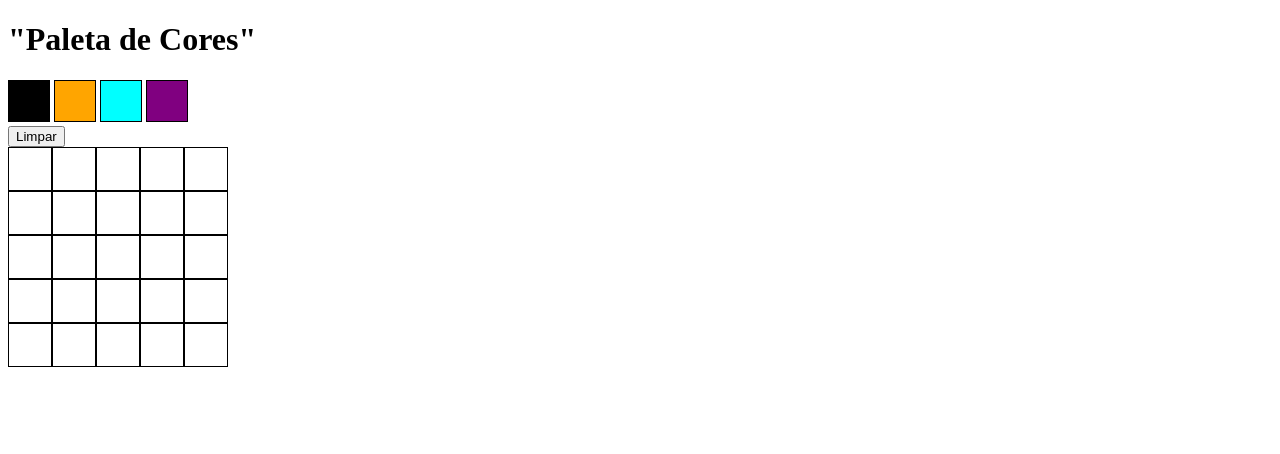
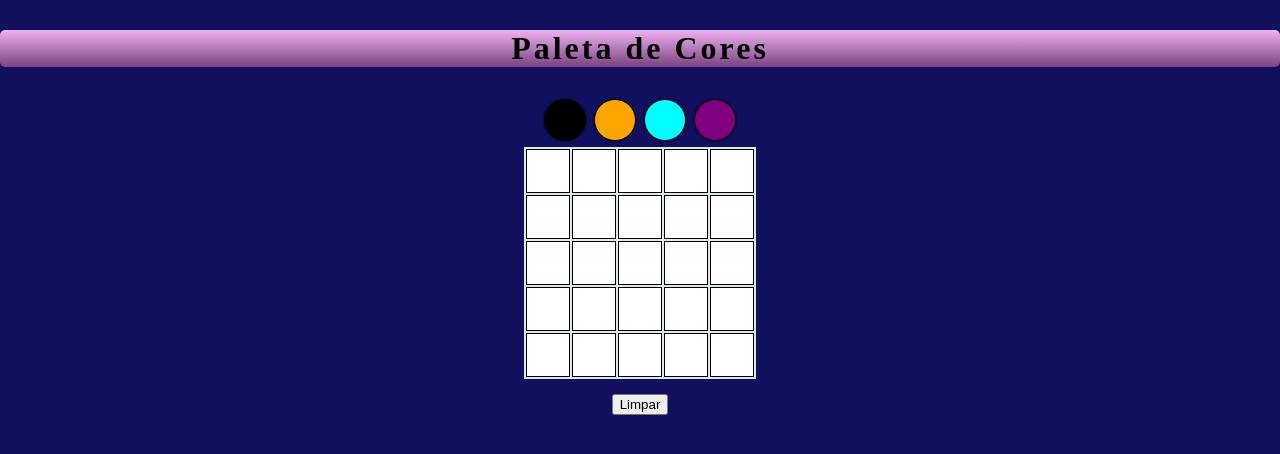
Before and after one commit to vanessabastos/vanessa-bastos-project-pixels-art, a website: page index.html in a window 1280 px wide. Drawn offline with Linux system fonts and the light colour scheme.

Commit message:
Refatoração de estilização

```diff
--- a/index.html
+++ b/index.html
@@ -1,5 +1,6 @@
 <!DOCTYPE html>
 <html lang="pt-br">
+
 <head>
   <meta charset="UTF-8">
   <meta http-equiv="X-UA-Compatible" content="IE=edge">
@@ -7,10 +8,11 @@
   <title>"Arte com Pixels"</title>
   <link rel="stylesheet" href="style.css">
 </head>
+
 <body>
   <header>
-    <h1 id="title">"Paleta de Cores"</h1>
-
+    <h1 id="title">Paleta de Cores</h1>
+  </header>
 
   <div id='color-palette'>
     <div class="selected color" id="black"></div>
@@ -18,13 +20,6 @@
     <div class="color" id="cyan"></div>
     <div class="color" id="purple"></div>
   </div>
-    </header>
-
-    <section>
-      <div id="menu">
-        <button id="clear-board">Limpar</button>
-      </div>
-    </section>
 
   <table id="pixel-board">
     <tr>
@@ -63,7 +58,14 @@
       <td class="pixel"></td>
     </tr>
   </table>
+
+  <section>
+    <div id="menu">
+      <button id="clear-board">Limpar</button>
+    </div>
+  </section>
+
   <script src="script.js"></script>
+</body>
 
-</body>
 </html>
--- a/style.css
+++ b/style.css
@@ -1,16 +1,36 @@
+* {
+    text-align: center;
+    margin: 0 auto;
+  }
+
+body {
+    background-size: 100%;
+    background-color:rgb(16, 16, 94);
+}
+
+#title {
+    text-align: center;
+    border-radius: 5px;
+    margin: 30px auto;
+    letter-spacing: 3px;
+    color: black;
+    background: linear-gradient(to bottom, rgb(239, 177, 241), rgb(122, 66, 128));
+  }
+
 #color-pallete {
-    width: 100%;
-    text-align: center;
-    margin-bottom: 50px;
+  width: 100%;
+  text-align: center;
+  margin-bottom: 50px;
 }
 
 .color {
-    border: 1px solid black;
-    display: inline-block;
     height: 40px;
     width: 40px;
-    margin: center;
-
+    display: inline-block;
+    border: 1px solid black;
+    box-shadow: 0 0 2px black;
+    margin: 2px;
+    border-radius: 45px;
 }
 
 #black {
@@ -26,16 +46,25 @@
 }
 
 #purple {
-    background-color: purple           ;
+    background-color: purple;
+}
+
+#menu {
+  text-align: center;
+  margin: 10px;
+  font-size: 16px;
+  padding: 5px;
 }
 
 #pixel-board{
-    border-collapse: collapse;
+  display:flex;
+  background-color: rgb(216, 234, 236);
+  width: fit-content;
+  margin: auto;
 }
 
 .pixel {
    background-color: rgb(255, 255, 255);
-   display: inline-block;
    border: solid 1px black;
    width: 40px;
    height: 40px;
```
Lines whose indentation alone changed are shown as unchanged.
